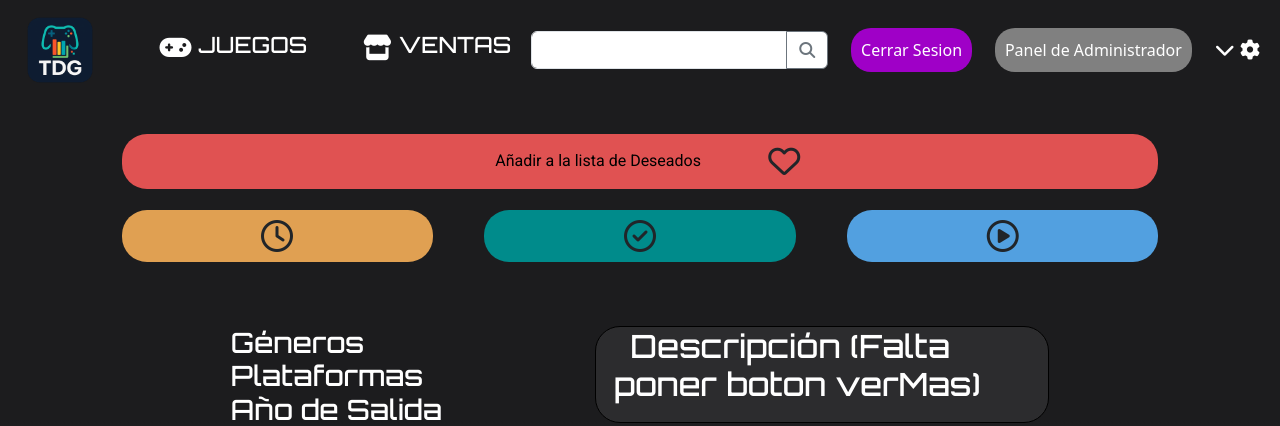
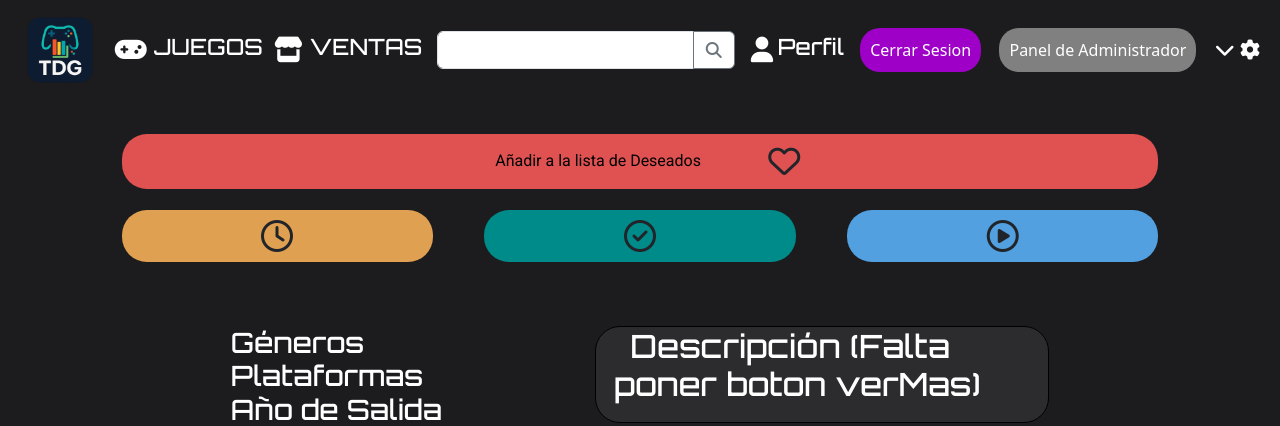
Before and after one commit to JulioCabezaMartinez/TDG, a PHP site: page /TDG/juegos/view in a window 1280 px wide. Shown: the top 426 px of the page. Run offline with PHP 8.4, Linux system fonts and the light colour scheme; the visitor is signed in with stand-in values (Sample User, id 1); tables that the repository leaves empty or names only in its code hold one stand-in row (values such as "Sample post"); data that the repository does not hold is empty; classes that the project's autoload settings leave out are loaded by file name; some libraries are stand-ins or nearby versions.

Commit message:
Entrada a Perfil done

```diff
--- a/public/CSS/header.css
+++ b/public/CSS/header.css
@@ -199,8 +199,8 @@
 
     text-align: start;
 
-    margin-bottom: 2%;
-    margin-left: 5vh;
+    /* margin-bottom: 2%;
+    margin-left: 5vh; */
 }
 
 .link-hamburguesa i{
--- a/public/CSS/perfil.css
+++ b/public/CSS/perfil.css
@@ -85,12 +85,9 @@
 .view_all{
     margin-left: auto;
     align-self: start;
-    padding: 20px;
-    border-radius: 50px;
-    background-color:deepskyblue;
 
     box-shadow: 0 4px 8px rgba(0, 0, 0, 0.2);
-    color: white;
+
 }
 
 @media screen and (min-width: 1024px) {
--- a/src/Views/Templates/header.php
+++ b/src/Views/Templates/header.php
@@ -46,6 +46,12 @@
         <?php
         if (!empty($_SESSION)) {
         ?>
+        <a href="/TDG/perfil">
+            <div class="link-hamburguesa">
+                <i class="fa-solid fa-user"></i>
+                <h2 class="enlace">Perfil</h2>
+            </div>
+        </a>
             <a href="/TDG/AJAX/logout" id="logout-btn" class="boton-perso">Cerrar Sesion</a>
         <?php
         } else {
--- a/src/Views/panelAdmin.php
+++ b/src/Views/panelAdmin.php
@@ -2,6 +2,7 @@
 
 if (empty($_SESSION) || !$_SESSION["Admin"]) {
     header("Location: /TDG/");
+    exit();
 }
 
 $css = 'panelAdmin';
--- a/src/Views/perfil.php
+++ b/src/Views/perfil.php
@@ -1,4 +1,9 @@
 <?php
+
+if(empty($_SESSION)) {
+    header("Location: /TDG/login");
+    exit();
+}
 
 use App\Models\Juego;
 
--- a/src/Views/tablaAdmin.php
+++ b/src/Views/tablaAdmin.php
@@ -1,4 +1,10 @@
 <?php
+
+if(empty($_SESSION) || !$_SESSION["Admin"]) {
+    header("Location: /TDG/");
+    exit();
+}
+
 $css = 'tablaAdmin';
 require_once __DIR__ . '\Templates\inicio.php';
 
```
